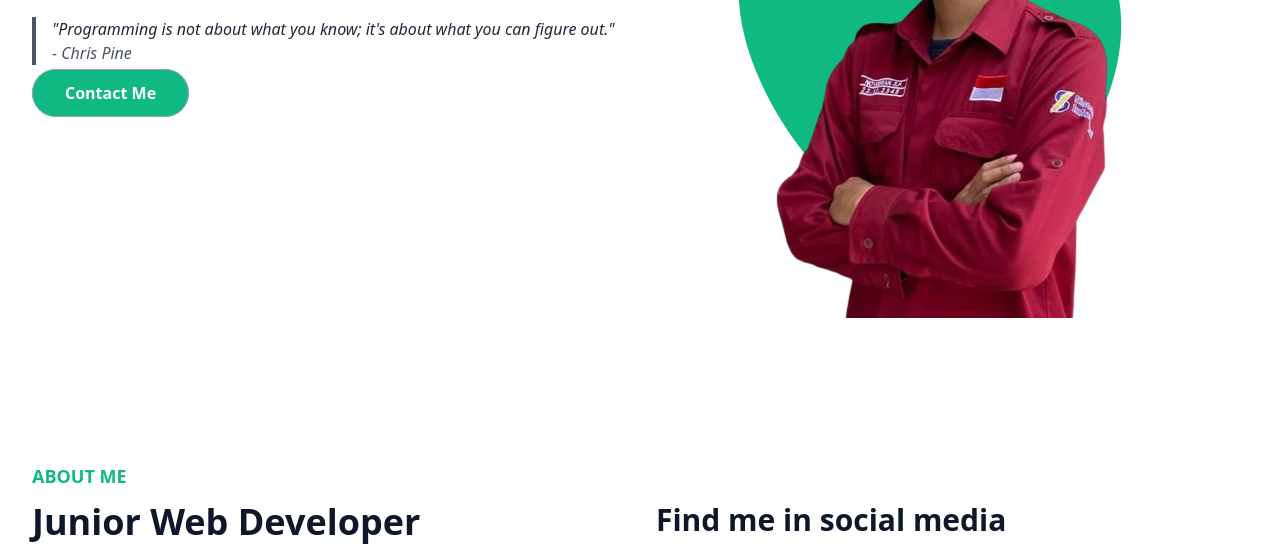
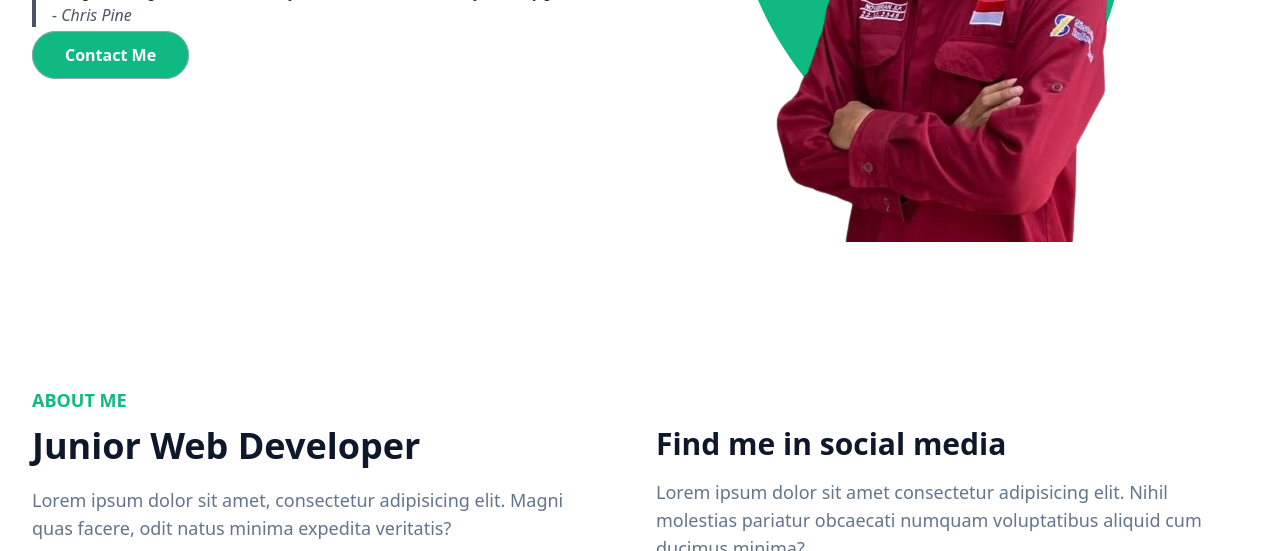
Before and after one commit to NovebrianSP/Portfolio, a website: page index.html in a window 1280 px wide. Shown: the part 477-1028 px from the top of the page. Drawn offline with Linux system fonts and the light colour scheme.

Commit message:
Commit message

```diff
--- a/index.html
+++ b/index.html
@@ -1,5 +1,5 @@
 <!DOCTYPE html>
-<html lang="en">
+<html lang="en" class="scroll-smooth">
 
 <head>
     <meta charset="UTF-8">
@@ -31,9 +31,9 @@
                         Me</a>
                 </div>
 
-                <div class=" w-full self-end px-4 lg:w-1/2 sm:mt-9">
+                <div class=" w-full self-end px-4 lg:w-1/2">
                     <div class="relative mt-10 lg:mt-9 lg:right-0">
-                        <img src="src/img/img.png" alt="Novebrian" class="max-w-full mx-auto sm:pt-10" />
+                        <img src="src/img/img.png" alt="Novebrian" class="max-w-full mx-auto" />
                         <span class="absolute -bottom-0 -z-10 left-1/2 -translate-x-1/2 md:scale-125">
                             <svg width="500" height="500" viewBox="0 0 200 200" xmlns="http://www.w3.org/2000/svg">
                                 <path fill="#10b981"
```
Also changed, not shown: src/output.css.
